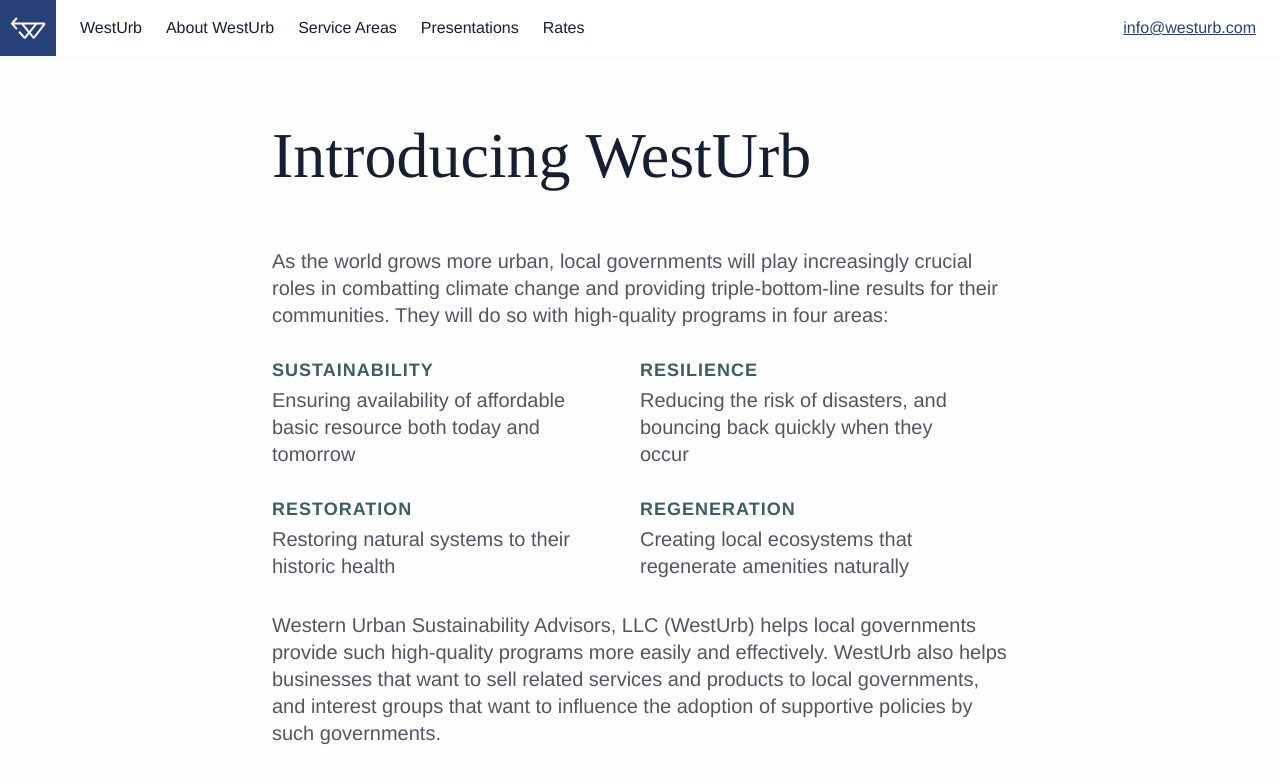
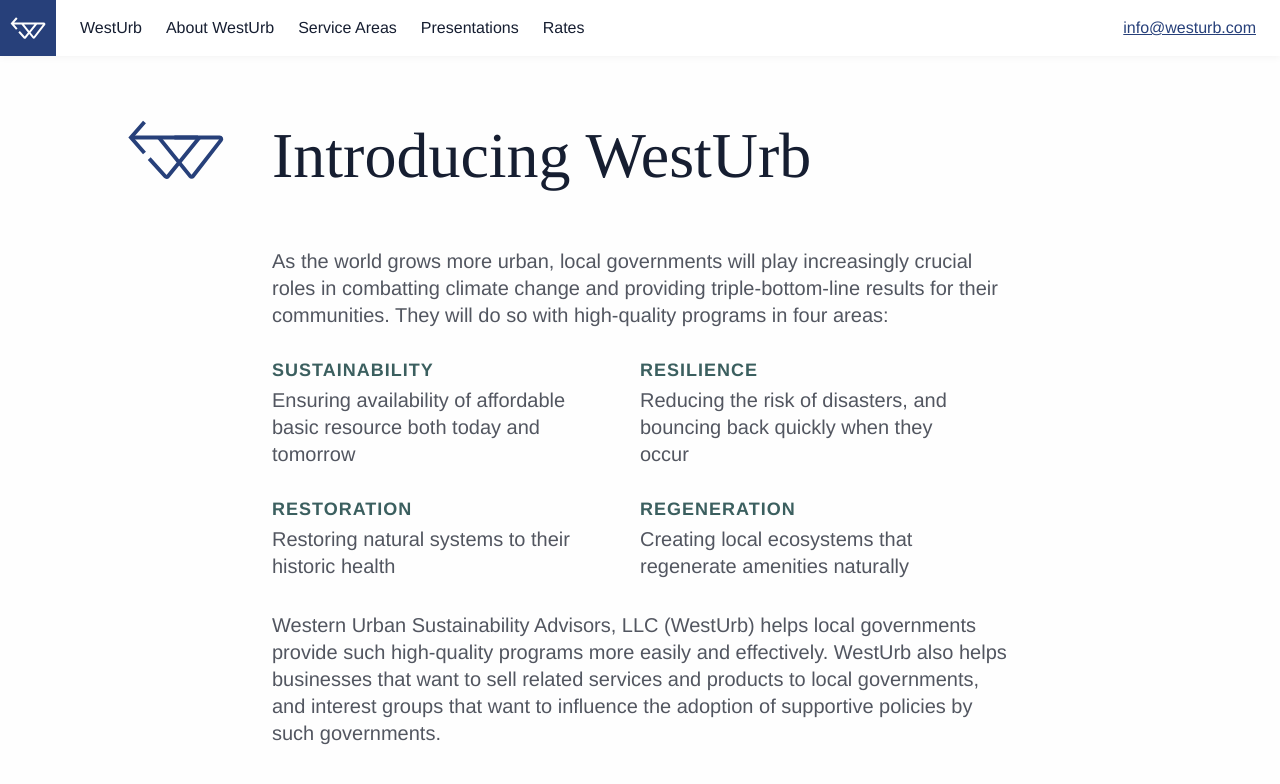
Before and after one commit to jtini/westurb, a Gatsby site: page / in a window 1280 px wide. Shown: the top 784 px of the page. Built offline with nearby package versions, Linux system fonts and the light colour scheme; Gatsby itself is replaced by a stand-in of ours.

Commit message:
add logo to homepage

```diff
--- a/src/pages/index.js
+++ b/src/pages/index.js
@@ -3,11 +3,14 @@ import Layout from "../components/Layout/Layout"
 import SEO from "../components/SEO/SEO"
 import Highlight from "../components/Highlight/Highlight"
 import NavigationList from "../components/NavigationList/NavigationList"
+import logo from '../images/logo-large.svg'
+import './index.scss'
 
 const IndexPage = () => (
   <Layout>
     <SEO title="Introducing WestUrb" />
     <div className="container">
+      <img className="homepage-logo" src={logo} width={96} alt="WestUrb logo" />
       <h1 className="title">Introducing WestUrb</h1>
       <p className="color-text-light">As the world grows more urban, local governments will play increasingly crucial roles in combatting climate change and providing triple-bottom-line results for their communities. They will do so with high-quality programs in four areas:</p>
       <section className="highlights">
--- /dev/null
+++ b/src/pages/index.scss
@@ -0,0 +1,11 @@
+.homepage-logo {
+    display: none;
+
+    @media screen and (min-width: 1150px) {
+        display: block;
+        position: absolute;
+        top: 2rem;
+        left: 0;
+        transform: translate(-150%, 0);
+    }
+}
--- a/src/stylesheets/layout-styles.scss
+++ b/src/stylesheets/layout-styles.scss
@@ -1,4 +1,5 @@
 .container {
+    position: relative;
     max-width: $container-width;
     margin-left: auto;
     margin-right: auto;
```
Also changed, not shown: src/images/logo-large.svg (added).
